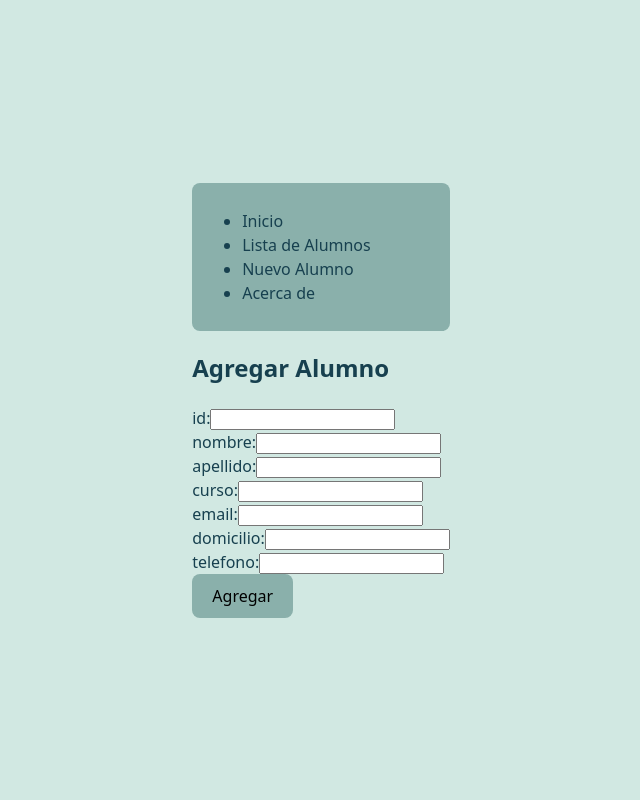
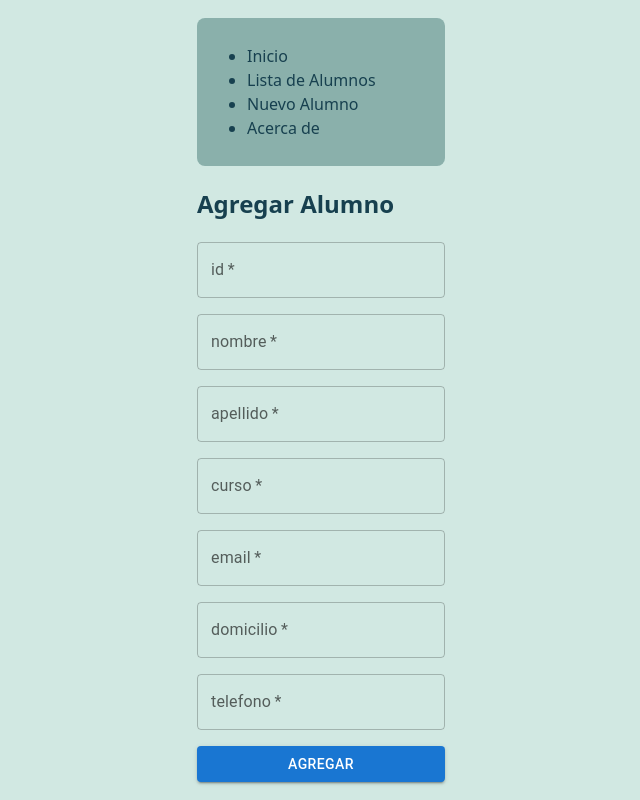
Before and after one commit to MajoGT2015/pv_tp5_grupo9, a React (Vite) app in the folder Proyecto_tp5_pv/: page /alumnos/nuevo in a window 1280 px wide. Shown: the whole page, without its empty margins (319-959 px from the left). Built offline with nearby package versions, Linux system fonts and the light colour scheme.

Commit message:
Se agrega cambios en AgregarAlumno (MUI) a la rama principal

```diff
--- a/Proyecto_tp5_pv/src/components/AlumnoForm.jsx
+++ b/Proyecto_tp5_pv/src/components/AlumnoForm.jsx
@@ -1,5 +1,5 @@
 import { useState, useEffect } from 'react';
-
+import { TextField, Button, Box } from "@mui/material";
 const AlumnoForm = ({ initialData, onSubmit, label }) => {
   const [form, setForm] = useState(initialData);
 
@@ -17,21 +17,26 @@ const AlumnoForm = ({ initialData, onSubmit, label }) => {
   };
 
   return (
-    <form onSubmit={handleSubmit}>
+   <Box
+      component="form"
+      onSubmit={handleSubmit}
+      sx={{ display: "flex", flexDirection: "column", gap: 2, maxWidth: 400, mx: "auto" }}
+    >
       {Object.entries(form).map(([key, value]) => (
-        <div key={key}>
-          <label>{key}:</label>
-          <input
-            name={key}
-            value={value}
-            onChange={handleChange}
-            required
-            disabled={key === 'id' && label === 'Editar'} // LU no editable al editar
-          />
-        </div>
+        <TextField
+          key={key}
+          label={key}
+          name={key}
+          value={value}
+          onChange={handleChange}
+          required
+          disabled={key === "id" && label === "Editar"} // LU no editable al editar
+        />
       ))}
-      <button type="submit">{label}</button>
-    </form>
+      <Button type="submit" variant="contained" color="primary">
+        {label}
+      </Button>
+    </Box>
   );
 };
 
```
